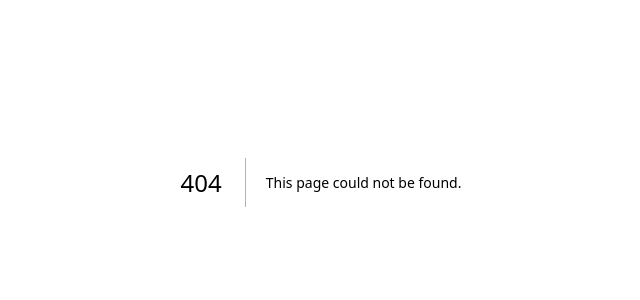
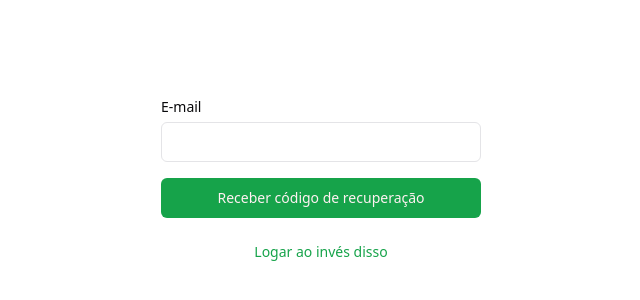
Before and after one commit to lucasnbat/teledoc-front, a Next.js app: page /auth/forgot-password in a window 1280 px wide. Before the commit this address had no page. Shown: the part 218-518 px from the top of the page, without its empty margins (319-959 px from the left). Built offline with nearby package versions, Linux system fonts and the light colour scheme; no server answers.

Commit message:
feat: add request recover code page

```diff
--- /dev/null
+++ b/src/app/auth/forgot-password/actions.ts
@@ -0,0 +1,47 @@
+"use server"
+
+import { z } from "zod";
+import { HTTPError } from "ky";
+import { requestPasswordRecover } from "@/http/request-password-recover";
+
+const signInSchema = z.object({
+  email: z.string().email({ message: "Por favor, insira um e-mail válido" }),
+})
+
+export async function requestPasswordRecoverAction(
+  data: FormData
+) {
+  const result = signInSchema.safeParse(Object.fromEntries(data))
+
+  if (!result.success) {
+    const errors = result.error.flatten().fieldErrors
+
+    return { success: false, message: null, errors }
+  }
+
+  const { email } = result.data
+
+  try {
+    const { code } = await requestPasswordRecover({
+      patientEmail: email,
+    })
+
+    console.log("Código de recuperação: ", code)
+  } catch (err) {
+    if (err instanceof HTTPError) {
+      const { message } = await err.response.json()
+
+      return { success: false, message, errors: null }
+    }
+
+    console.error(err)
+
+    return {
+      success: false,
+      message: 'Erro inesperado! Tente novamente em alguns minutos',
+      errors: null,
+    }
+  }
+
+  return { success: true, message: null, errors: null }
+}
--- /dev/null
+++ b/src/app/auth/forgot-password/page.tsx
@@ -0,0 +1,53 @@
+"use client";
+import Link from "next/link";
+
+import { Button } from "@/components/ui/button";
+import { Input } from "@/components/ui/input";
+import { Label } from "@/components/ui/label";
+import { selfUseFormState } from "@/hooks/self-use-form-state";
+import { useRouter } from "next/navigation";
+import { AlertTriangle, Loader2 } from "lucide-react";
+import { Alert, AlertDescription, AlertTitle } from "@/components/ui/alert";
+import { requestPasswordRecoverAction } from "./actions";
+
+export default function ForgotPasswordPage() {
+  const router = useRouter();
+  const [{ errors, message, success }, handleSubmit, isPending] =
+    selfUseFormState(requestPasswordRecoverAction, () => {
+      router.push("/auth/sign-in");
+    });
+  return (
+    <form onSubmit={handleSubmit} className="space-y-4">
+      {success === false && message && (
+        <Alert variant="destructive">
+          <AlertTriangle className="size-4" />
+          <AlertTitle>Falha!</AlertTitle>
+          <AlertDescription>
+            <p>{message}</p>
+          </AlertDescription>
+        </Alert>
+      )}
+      <div className="space-y-1">
+        <Label htmlFor="email">E-mail</Label>
+        <Input type="text" id="email" name="email" />
+        {errors?.email && (
+          <p className="text-xs font-medium text-red-500 dark:text-red-400">
+            {errors.email[0]}
+          </p>
+        )}
+      </div>
+
+      <Button type="submit" className="w-full">
+        {isPending ? (
+          <Loader2 className="size-4 animate-spin" />
+        ) : (
+          "Receber código de recuperação"
+        )}
+      </Button>
+
+      <Button type="submit" className="w-full" variant="link" asChild size="sm">
+        <Link href="/auth/sign-in">Logar ao invés disso</Link>
+      </Button>
+    </form>
+  );
+}
--- /dev/null
+++ b/src/http/request-password-recover.ts
@@ -0,0 +1,23 @@
+// /patients/password/recover
+
+import { api } from "./http-client"
+
+interface RequestPasswordRecover {
+  patientEmail: string
+}
+
+interface ResponsePasswordRecover {
+  code: string
+}
+
+export async function requestPasswordRecover({
+  patientEmail
+}: RequestPasswordRecover) {
+  const result = await api.post('patients/password/recover', {
+    json: {
+      patientEmail,
+    }
+  }).json<ResponsePasswordRecover>()
+
+  return result
+}
```
